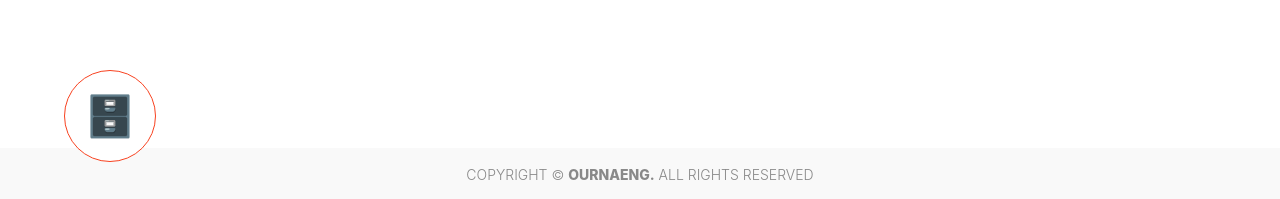
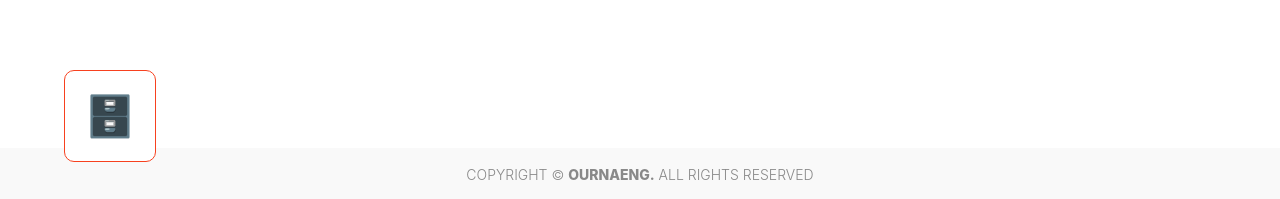
Before and after one commit to helloleesul/our-home-michelin, a React (Create React App) app: page /recipes in a window 1280 px wide. Shown: the part 598-797 px from the top of the page. Built offline with nearby package versions, Linux system fonts and the light colour scheme; no server answers; a web font is replaced by a local one.

Commit message:
design: 냉장고 버튼

```diff
--- a/src/components/fridge/FridgeButton/index.js
+++ b/src/components/fridge/FridgeButton/index.js
@@ -1,6 +1,8 @@
+import * as S from "./style";
+
 export default function FridgeButton({ onClick }) {
   return (
-    <button
+    <S.Button
       onClick={onClick}
       style={{
         position: "fixed",
@@ -10,7 +12,7 @@ export default function FridgeButton({ onClick }) {
         flexDirection: "column",
         alignItems: "center",
         border: "1px solid #F7411F",
-        borderRadius: 1000,
+        borderRadius: 10,
         backgroundColor: "white",
         width: 50,
         height: 50,
@@ -18,7 +20,7 @@ export default function FridgeButton({ onClick }) {
         boxSizing: "content-box",
       }}
     >
-      <span style={{ fontSize: 40 }}>🗄️</span>
-    </button>
+      <S.Fridge>🗄️</S.Fridge>
+    </S.Button>
   );
 }
--- /dev/null
+++ b/src/components/fridge/FridgeButton/style.js
@@ -0,0 +1,22 @@
+import theme from "@/styles/theme";
+import styled from "@emotion/styled";
+
+export const Button = styled.button`
+  position: fixed;
+  bottom: 5%;
+  left: 5%;
+  display: flex;
+  flex-direction: column;
+  align-items: center;
+  border: 1px solid ${theme.PALETTE.mainColor};
+  border-radius: 10px;
+  background-color: white;
+  width: 50px;
+  height: 50px;
+  padding: 20px;
+  box-sizing: content-box;
+`;
+
+export const Fridge = styled.span`
+  font-size: 40px;
+`;
--- a/src/components/recipe/RecipesWrap/index.js
+++ b/src/components/recipe/RecipesWrap/index.js
@@ -16,6 +16,6 @@ export default function RecipesWrap({ recipes, col, index }) {
       ))}
     </div>
   ) : (
-    <>레시피가 없습니다.</>
+    <p>레시피가 없습니다.</p>
   );
 }
```
